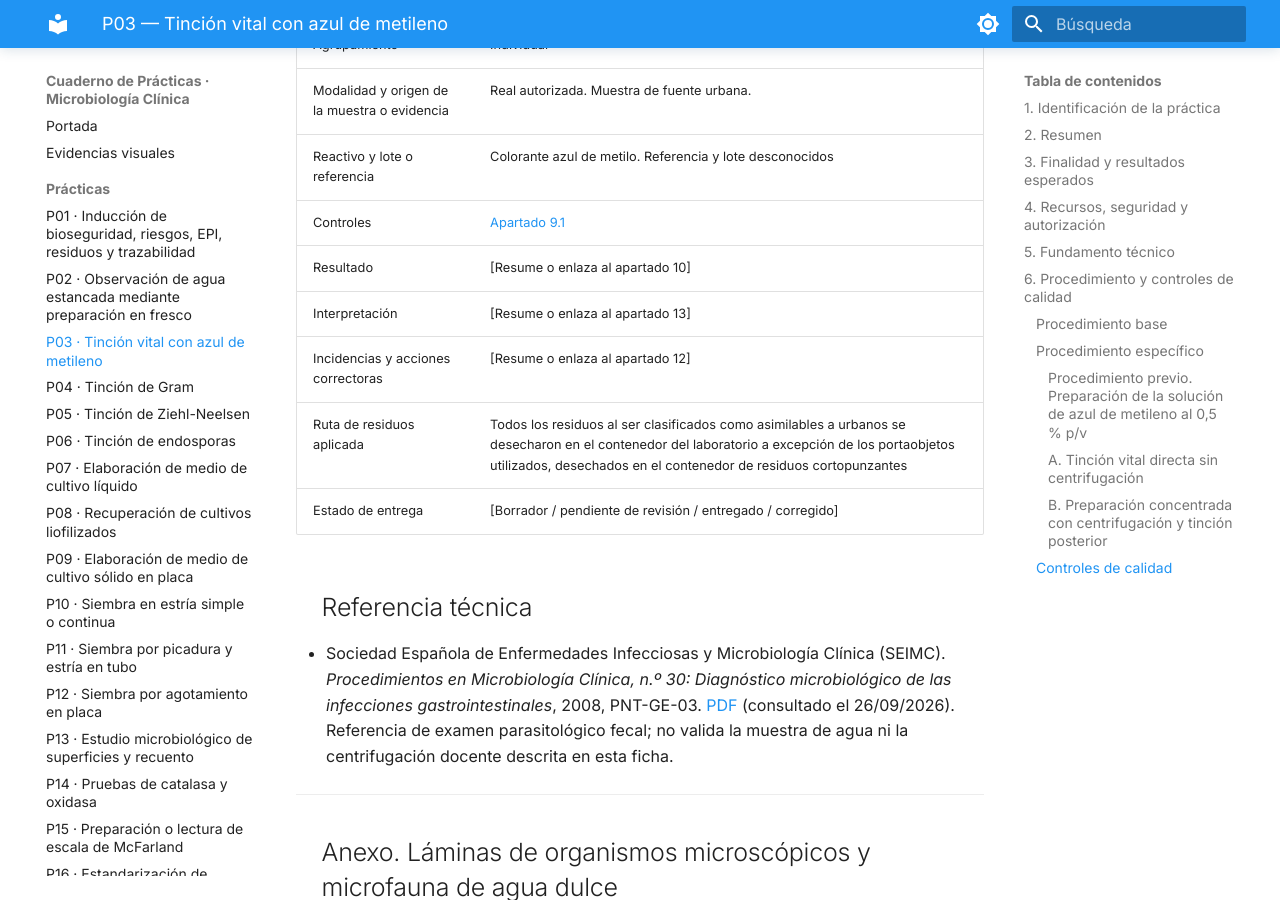
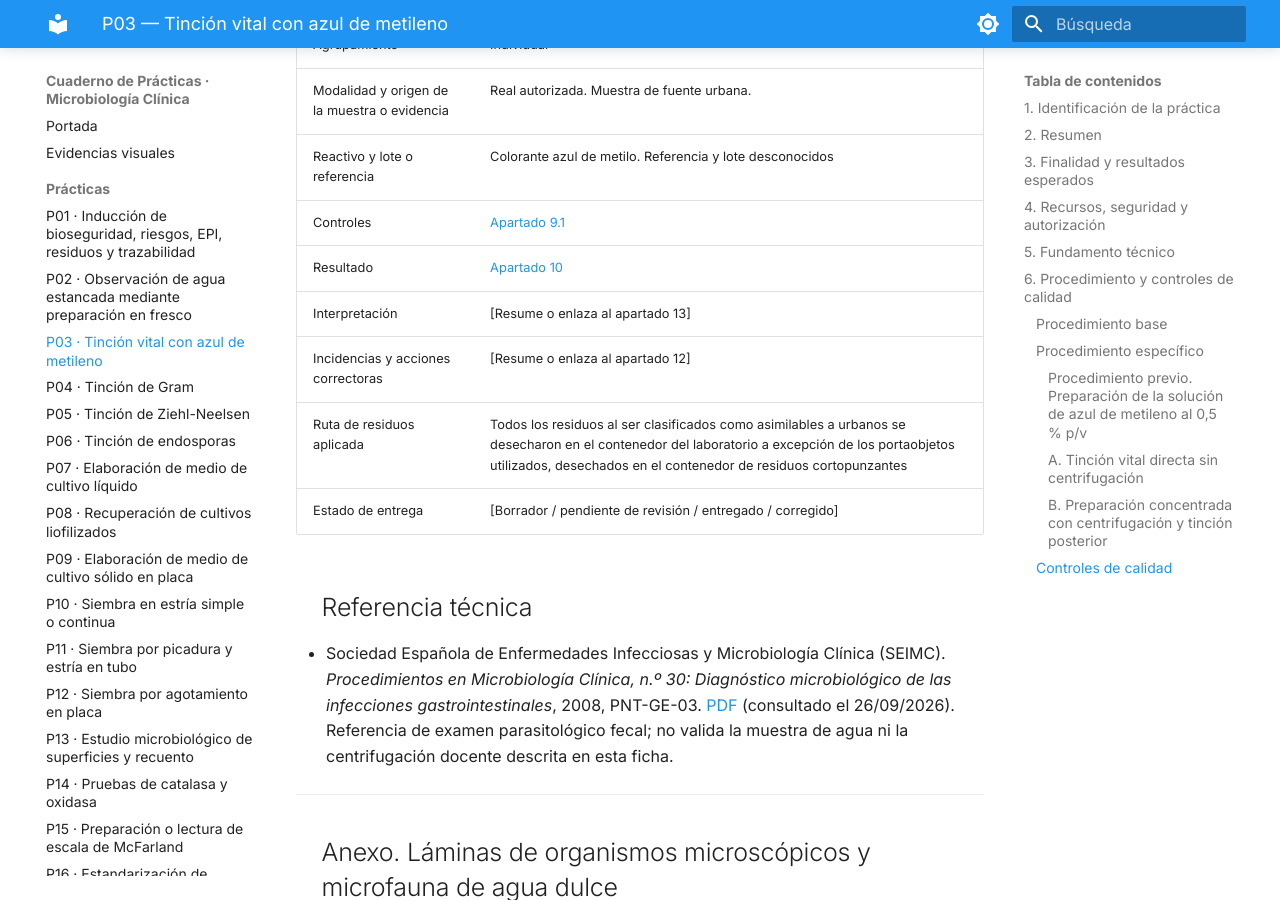
Before and after one commit to Rebeca-hubb/Cuaderno-Pr-cticas-Microbiolog-a-Rebeca-Vicho-, an MkDocs documentation site: the page built from docs/practicas/P03_Azul_de_metileno.md, in a window 1280 px wide and 900 px high, scrolled down 18564 px. Built offline with MkDocs 1.6.1 and Material for MkDocs 9.7.7, drawn with Linux system fonts in a browser that asks for light colours.

Commit message:
Update P03_Azul_de_metileno.md

```diff
--- a/docs/practicas/P03_Azul_de_metileno.md
+++ b/docs/practicas/P03_Azul_de_metileno.md
@@ -306,7 +306,7 @@ Responde de forma razonada a las cuatro preguntas. Relaciona cada respuesta con
 | Modalidad y origen de la muestra o evidencia | Real autorizada. Muestra de fuente urbana. |
 | Reactivo y lote o referencia | Colorante azul de metilo. Referencia y lote desconocidos |
 | Controles | [Apartado 9.1](https://github.com/Rebeca-hubb/Cuaderno-Pr-cticas-Microbiolog-a-Rebeca-Vicho-/blob/main/docs/practicas/P03_Azul_de_metileno.md#91-comprobaci%C3%B3n-de-calidad) |
-| Resultado | [Resume o enlaza al apartado 10] |
+| Resultado | [Apartado 10](https://github.com/Rebeca-hubb/Cuaderno-Pr-cticas-Microbiolog-a-Rebeca-Vicho-/blob/main/docs/practicas/P03_Azul_de_metileno.md#10-comparaci%C3%B3n-con-la-observaci%C3%B3n-en-fresco-alumnado--rellenable--durante-y-despu%C3%A9s) |
 | Interpretación | [Resume o enlaza al apartado 13] |
 | Incidencias y acciones correctoras | [Resume o enlaza al apartado 12] |
 | Ruta de residuos aplicada | Todos los residuos al ser clasificados como asimilables a urbanos se desecharon en el contenedor del laboratorio a excepción de los portaobjetos utilizados, desechados en el contenedor de residuos cortopunzantes |
```
